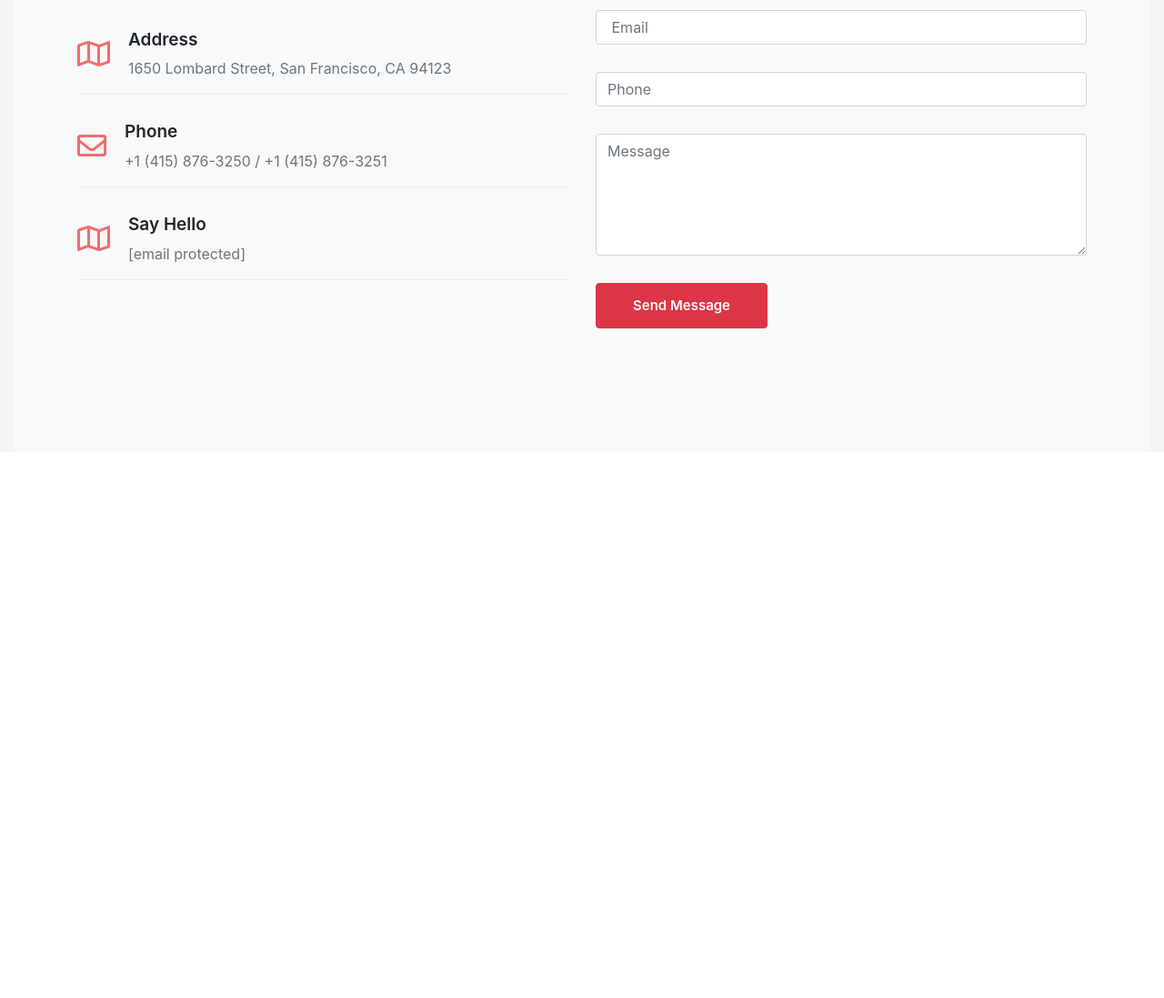
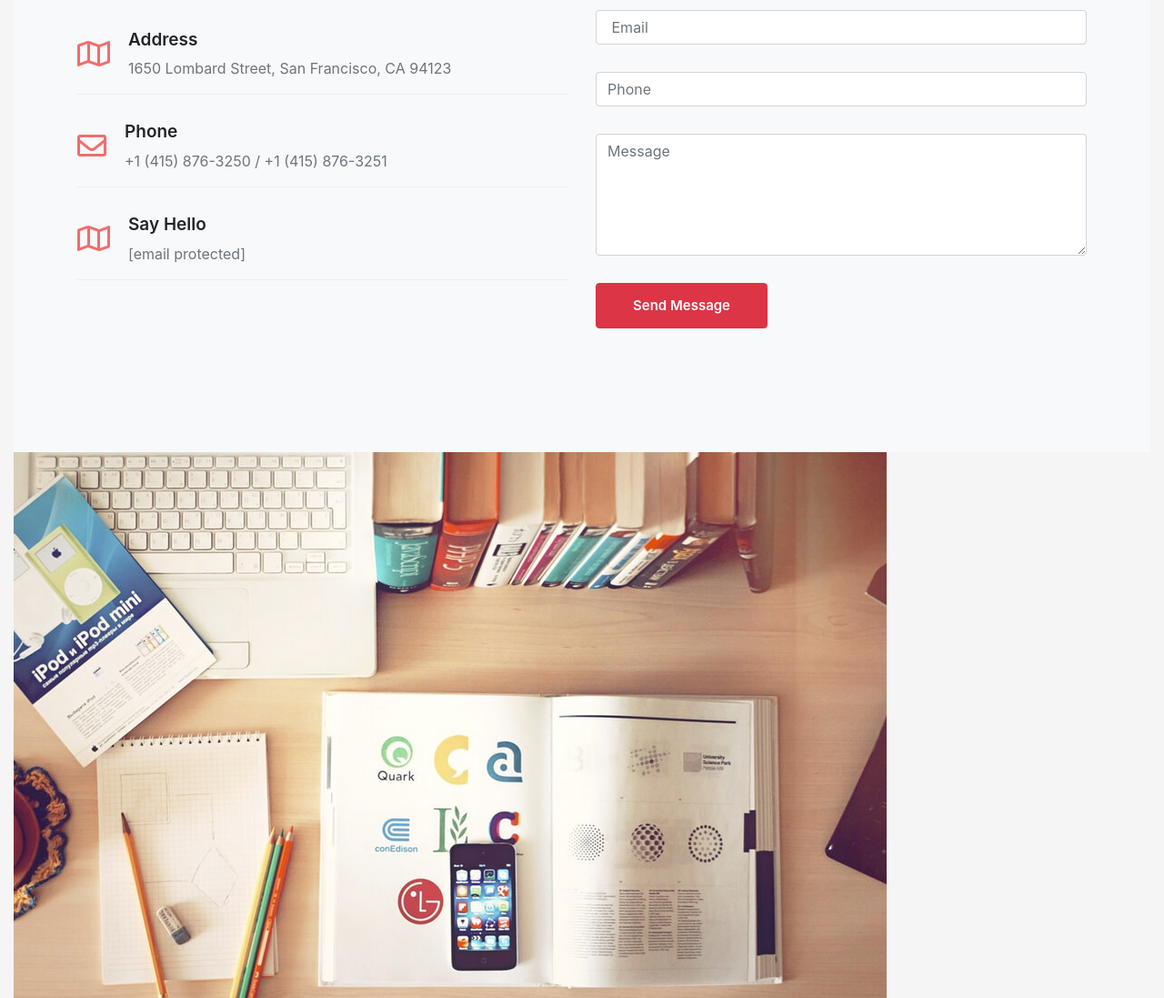
Before and after one commit to teamNumTwelve/Route, a plain HTML site: page index.html in a window 1280 px wide. Shown: the part 2892-3989 px from the top of the page at 91% size. Before the commit the page ends 3389 px from the top, so only its background shows below. Drawn offline with nearby package versions, Linux system fonts and the light colour scheme.

Commit message:
Update index.html
test

```diff
--- a/index.html
+++ b/index.html
@@ -387,6 +387,32 @@
   </section>
   <!-- end footer -->
 
+
+
+
+
+
+<!--omar section(last)-->
+
+
+
+<div class="omar">
+  <img src="images/images/work-6.jpg" >
+
+
+</div>
+
+
+
+
+
+
+
+
+
+
+
+
 <script src="js/jquery-3.4.1.slim.min.js"></script>
 <script src="js/popper.min.js"></script>
 <script src="js/bootstrap.min.js"></script>
```
